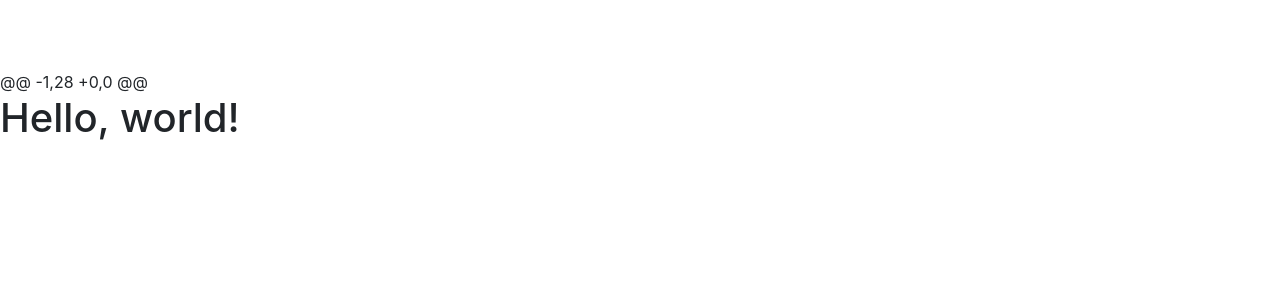
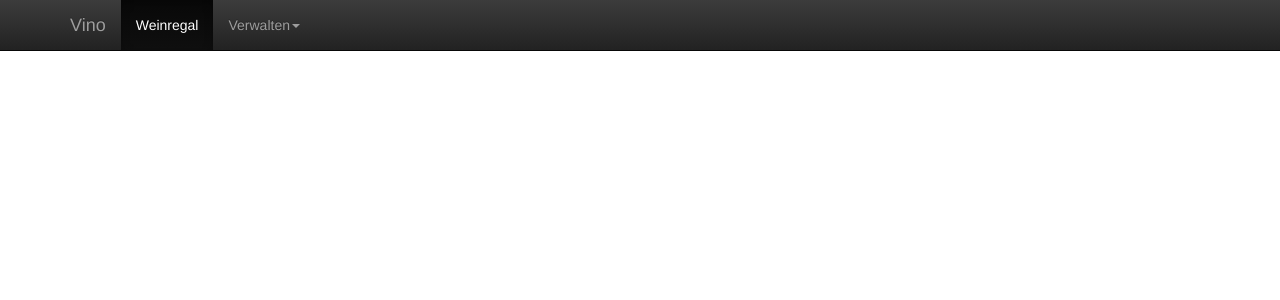
Before and after one commit to brueni/Vino, a PHP site: page / in a window 1280 px wide. Shown: the top 300 px of the page. Run offline with PHP 8.4, Linux system fonts and the light colour scheme; some libraries are stand-ins or nearby versions.

Commit message:
Initial Stuff

```diff
--- /dev/null
+++ b/include/footer.php
@@ -0,0 +1,7 @@
+<!-- Bootstrap core JavaScript
+================================================== -->
+<!-- Placed at the end of the document so the pages load faster -->
+<script src="https://ajax.googleapis.com/ajax/libs/jquery/1.12.0/jquery.min.js"></script>
+<script>window.jQuery || document.write('<script src="assets/js/vendor/jquery.min.js"><\/script>')</script>
+<script src="dist/js/bootstrap.min.js"></script>
+<script src="assets/js/docs.min.js"></script>
--- /dev/null
+++ b/include/head.php
@@ -0,0 +1,20 @@
+<!DOCTYPE html>
+<html lang="en">
+<head>
+  <meta charset="utf-8">
+  <meta http-equiv="X-UA-Compatible" content="IE=edge">
+  <meta name="viewport" content="width=device-width, initial-scale=1">
+  <!-- The above 3 meta tags *must* come first in the head; any other head content must come *after* these tags -->
+  <meta name="description" content="">
+  <meta name="author" content="">
+  <link rel="icon" href="favicon.ico">
+
+  <title>Vino - Die Weindatenbank</title>
+
+  <!-- Bootstrap core CSS -->
+  <link href="dist/css/bootstrap.min.css" rel="stylesheet">
+  <!-- Bootstrap theme -->
+  <link href="dist/css/bootstrap-theme.min.css" rel="stylesheet">
+  <!-- Custom styles for this template -->
+  <link href="css/theme.css" rel="stylesheet">
+</head>
--- /dev/null
+++ b/include/nav.php
@@ -0,0 +1,27 @@
+<nav class="navbar navbar-inverse navbar-fixed-top">
+  <div class="container">
+    <div class="navbar-header">
+      <button type="button" class="navbar-toggle collapsed" data-toggle="collapse" data-target="#navbar" aria-expanded="false" aria-controls="navbar">
+        <span class="sr-only">Toggle navigation</span>
+        <span class="icon-bar"></span>
+        <span class="icon-bar"></span>
+        <span class="icon-bar"></span>
+      </button>
+      <a class="navbar-brand" href="#">Vino</a>
+    </div>
+    <div id="navbar" class="navbar-collapse collapse">
+      <ul class="nav navbar-nav">
+        <li class="active"><a href="index.php">Weinregal</a></li>
+        <li class="dropdown">
+          <a href="#" class="dropdown-toggle" data-toggle="dropdown" role="button" aria-haspopup="true" aria-expanded="false">Verwalten<span class="caret"></span></a>
+          <ul class="dropdown-menu">
+            <li><a href="#">Weinvorrat</a></li>
+            <li><a href="#">Weinsorten</a></li>
+            <li><a href="#">Regale</a></li>
+            <li><a href="#">Typen</a></li>
+          </ul>
+        </li>
+      </ul>
+    </div><!--/.nav-collapse -->
+  </div>
+</nav>
--- a/index.php
+++ b/index.php
@@ -1,29 +1,7 @@
-@@ -1,28 +0,0 @@
-<!DOCTYPE html>
-<html lang="en">
-<head>
-  <meta charset="utf-8">
-  <meta http-equiv="X-UA-Compatible" content="IE=edge">
-  <meta name="viewport" content="width=device-width, initial-scale=1">
-  <!-- The above 3 meta tags *must* come first in the head; any other head content must come *after* these tags -->
-  <meta name="description" content="">
-  <meta name="author" content="">
-  <link rel="icon" href="favicon.ico">
+  <?php include('include/head.php'); ?>
+  <body role="document">
 
-  <title>Vino - Die Weindatenbank</title>
-
-  <!-- Bootstrap core CSS -->
-  <link href="dist/css/bootstrap.min.css" rel="stylesheet">
-  <!-- Bootstrap theme -->
-  <link href="dist/css/bootstrap-theme.min.css" rel="stylesheet">
-  <!-- Custom styles for this template -->
-  <link href="css/theme.css" rel="stylesheet">
-</head>
-  <body>
-    <h1>Hello, world!</h1>
-    <!-- jQuery (necessary for Bootstrap's JavaScript plugins) -->
-    <script src="https://ajax.googleapis.com/ajax/libs/jquery/1.11.3/jquery.min.js"></script>
-    <!-- Include all compiled plugins (below), or include individual files as needed -->
-    <script src="https://maxcdn.bootstrapcdn.com/bootstrap/3.3.6/js/bootstrap.min.js"></script>
+  <?php include('include/nav.php'); ?>
+  <?php include('include/footer.php'); ?>
   </body>
 </html>
```
Also changed, not shown: include/db.inc.php (added, +21 -0 lines), 2 other files.
